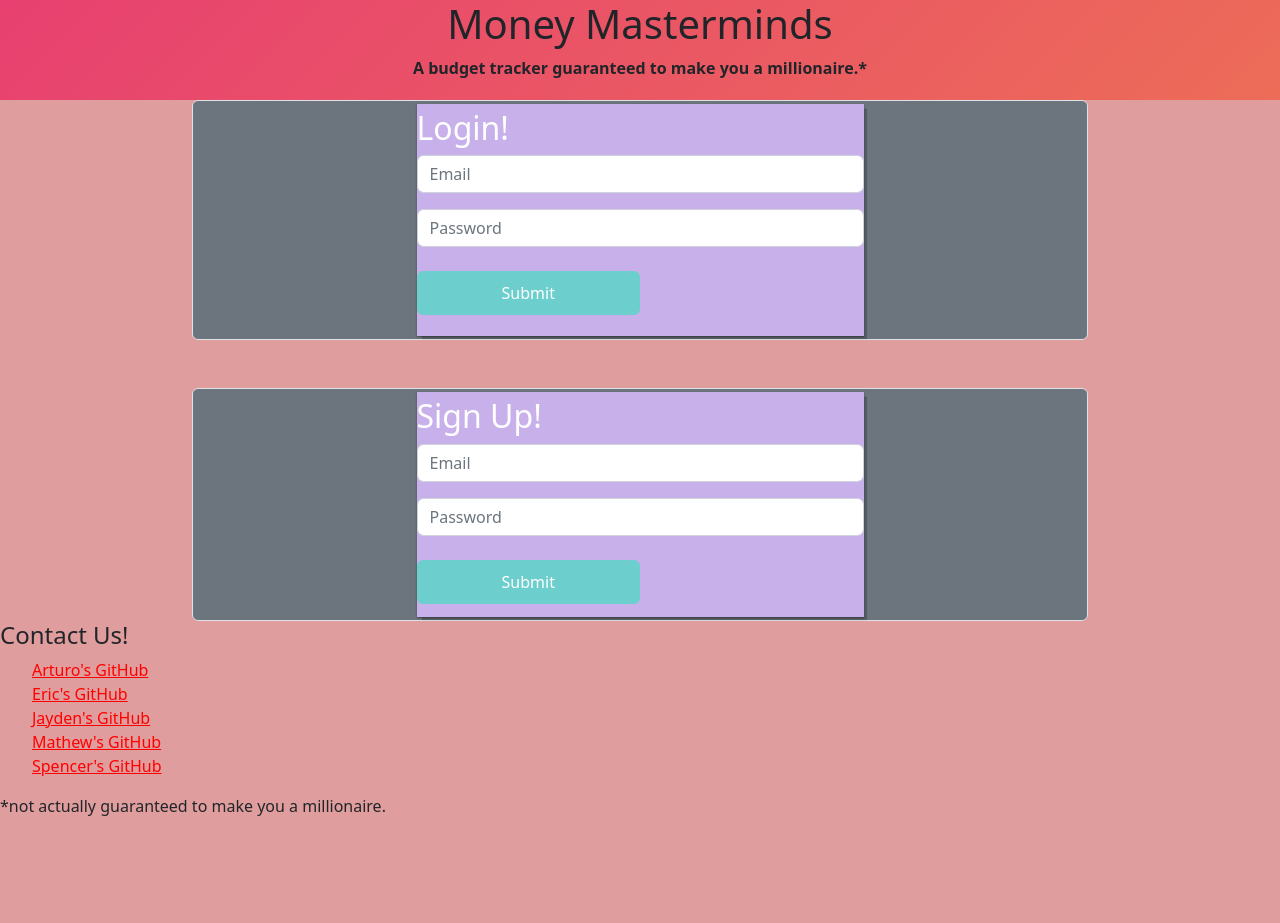
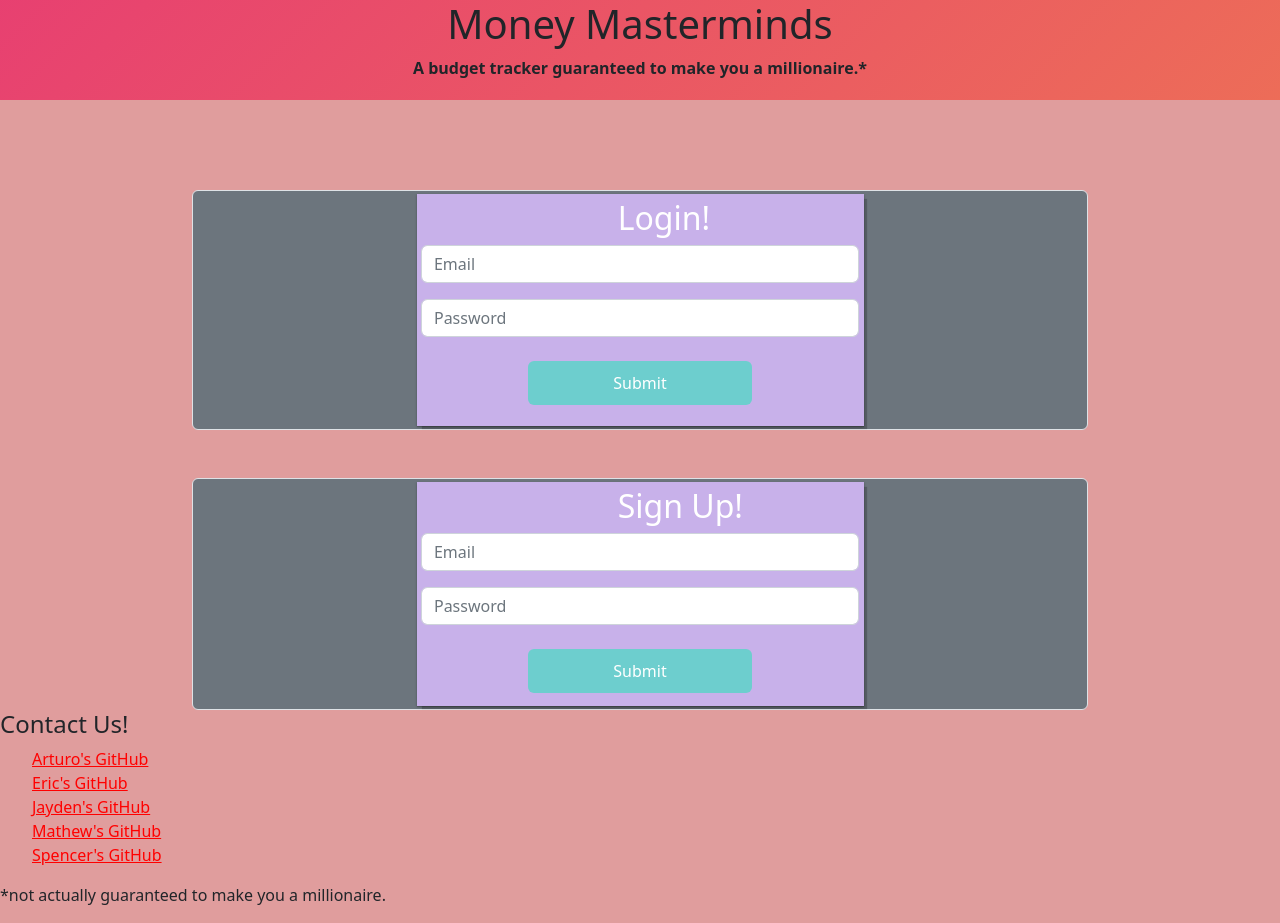
Before and after one commit to deafboi6/proj3, a React (Create React App) app in the folder client/: page / in a window 1280 px wide. Before the commit the page ends 834 px from the top, so only its background shows below. Built offline with nearby package versions, Linux system fonts and the light colour scheme; the HTML template or start-up script is replaced by a standard one.

Commit message:
teeny tiny changes

```diff
--- a/client/src/App.js
+++ b/client/src/App.js
@@ -63,7 +63,7 @@ export default function App() {
         ) : (
             <div>
                 <Header />
-                <div>
+                <div style={{marginTop: "7%"}}>
                     <Login />
                     <Signup />
                 </div>
--- a/client/src/pages/Login.js
+++ b/client/src/pages/Login.js
@@ -33,14 +33,14 @@ function Login(props) {
     return (
         <div className='border mx-auto rounded bg-secondary mb-5'>
         <form onSubmit={handleFormSubmit} className="mx-auto w-50">
-            <h2 className='text-white header2'>Login!</h2>
-        <div className="form-contents mb-3">
+            <h2 className='text-white header2' style={{marginLeft: "45%"}}>Login!</h2>
+        <div className="form-contents mb-3" style={{marginLeft: "1%", marginRight: "1%"}}>
             <input type="email" className="form-control" placeholder='Email' name='email' value={formState.email} aria-describedby="emailHelp" id='email' onChange={handleChange} />
         </div>
-        <div className="form-contents mb-3">
+        <div className="form-contents mb-3" style={{marginLeft: "1%", marginRight: "1%"}}>
             <input type="password" className="form-control" placeholder='Password' name='password' value={formState.password} id="pwd" onChange={handleChange} />
         </div>
-        <button type="submit" className="btn btn-primary mb-3">Submit</button>
+        <button type="submit" className="btn btn-primary mb-3" style={{marginLeft: "25%"}}>Submit</button>
     </form>
     </div>
     )
--- a/client/src/pages/Signup.js
+++ b/client/src/pages/Signup.js
@@ -47,14 +47,14 @@ function Signup() {
     return (
         <div  className='border mx-auto rounded bg-secondary'>
     <form onSubmit={handleFormSubmit} className="mx-auto w-50">
-        <h2 className='text-white'>Sign Up!</h2>
-        <div className="form-contents mb-3">
+        <h2 className='text-white' style={{marginLeft: "45%"}}>Sign Up!</h2>
+        <div className="form-contents mb-3" style={{marginLeft: "1%", marginRight: "1%"}}>
             <input type="email" className="form-control" placeholder='Email' name='email' value={formState.email} aria-describedby="emailHelp" onChange={handleChange} />
         </div>
-        <div className="form-contents mb-3">
+        <div className="form-contents mb-3" style={{marginLeft: "1%", marginRight: "1%"}}>
             <input type="password" className="form-control" placeholder='Password' name='password' value={formState.password} id="exampleInputPassword1" onChange={handleChange} />
         </div>
-        <button type="submit" className="btn btn-primary">Submit</button>
+        <button type="submit" className="btn btn-primary" style={{marginLeft: "25%"}}>Submit</button>
     </form>
     </div>
     )
```
